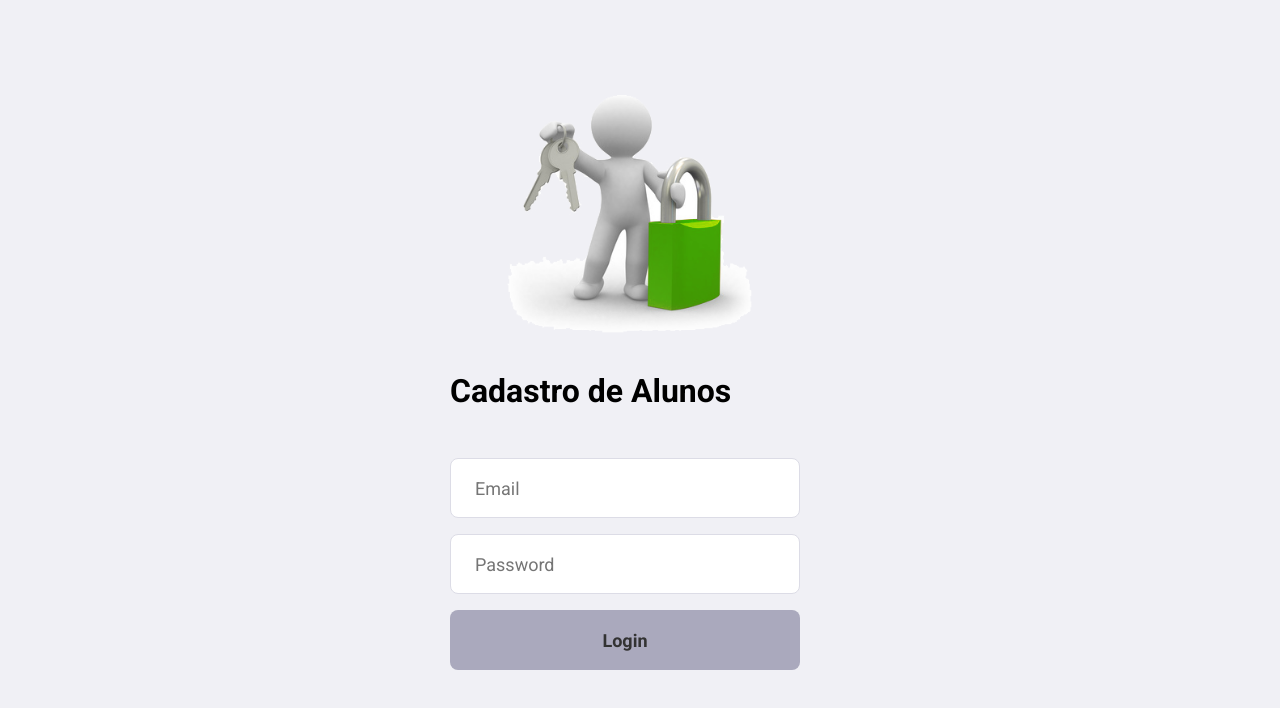
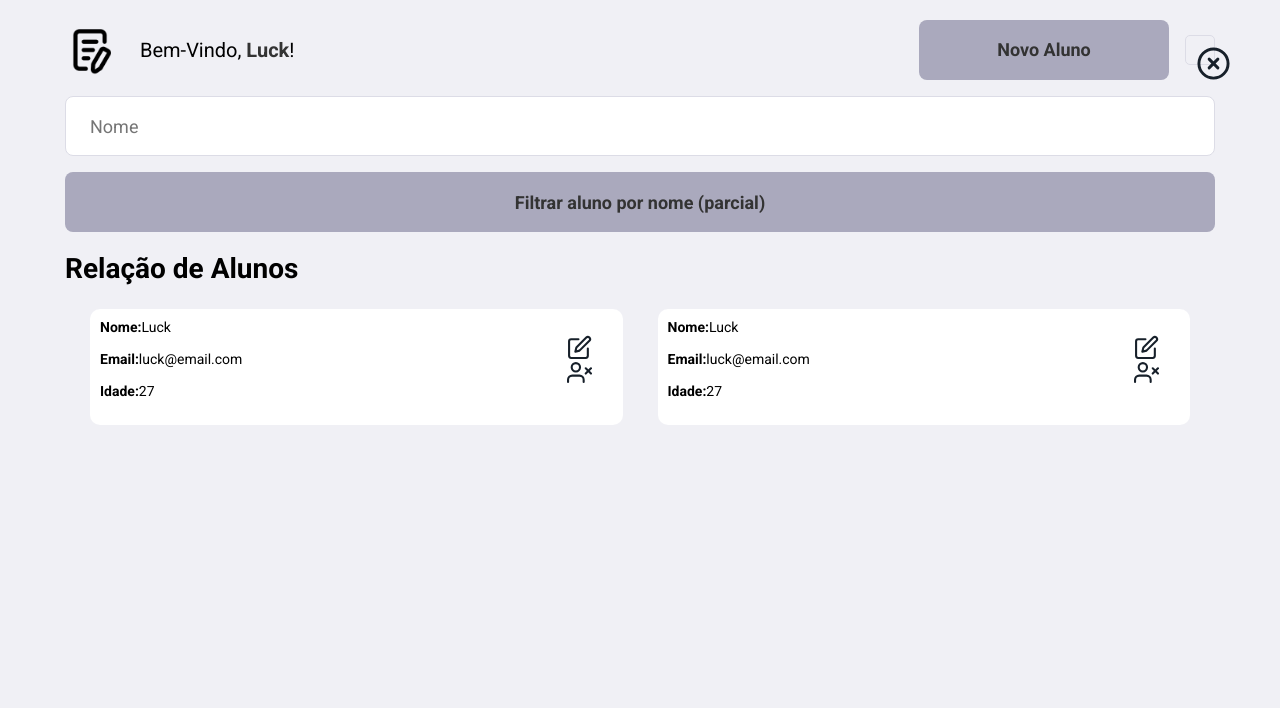
Before and after one commit to Lucas-GES/AlunosAPI, a React (Create React App) app in the folder frontend_final/: page /alunos in a window 1280 px wide. Shown: the top 708 px of the page. Built offline with nearby package versions, Linux system fonts and the light colour scheme.

Commit message:
ASP .NET Core - Aula 13

```diff
--- a/frontend_final/package.json
+++ b/frontend_final/package.json
@@ -8,6 +8,8 @@
     "@testing-library/user-event": "^13.5.0",
     "react": "^18.3.1",
     "react-dom": "^18.3.1",
+    "react-icons": "^5.2.1",
+    "react-router-dom": "^6.26.0",
     "react-scripts": "5.0.1",
     "web-vitals": "^2.1.4"
   },
--- a/frontend_final/src/App.js
+++ b/frontend_final/src/App.js
@@ -1,9 +1,9 @@
 import React from 'react';
-import Login from './pages/Login';
+import Rotas from './routes';
 import './Global.css';
 
 export default function App() {
   return (
-    <Login/>
+    <Rotas/>
   );
 }
--- /dev/null
+++ b/frontend_final/src/pages/Alunos/index.js
@@ -0,0 +1,55 @@
+import React from "react";
+import { Link } from "react-router-dom";
+import "./styles.css";
+import { FiEdit, FiUserX, FiXCircle } from "react-icons/fi";
+import logoCadastro from "../../assets/cadastro.png";
+
+export default function Alunos() {
+    return (
+        <div className="aluno-container">
+            <header>
+                <img src={logoCadastro} alt="Cadastro" />
+                <span>
+                    Bem-Vindo, <strong>Luck</strong>!
+                </span>
+                <Link className="button" to="aluno/novo">
+                    Novo Aluno
+                </Link>
+                <button type="button">
+                    <FiXCircle size={35} color="#17202a" />
+                </button>
+            </header>
+            <form>
+                <input type="text" placeholder="Nome" />
+                <button type="button" className="button">
+                    Filtrar aluno por nome (parcial)
+                </button>
+            </form>
+            <h1>Relação de Alunos</h1>
+            <ul>
+                <li>
+                    <b>Nome:</b>Luck<br /><br />
+                    <b>Email:</b>luck@email.com<br /><br />
+                    <b>Idade:</b>27<br /><br />
+                    <button type="button">
+                        <FiEdit size="25" color="#17202a"/>
+                    </button>
+                    <button type="button">
+                        <FiUserX size="25" color="#17202a"/>
+                    </button>
+                </li>
+                <li>
+                    <b>Nome:</b>Luck<br /><br />
+                    <b>Email:</b>luck@email.com<br /><br />
+                    <b>Idade:</b>27<br /><br />
+                    <button type="button">
+                        <FiEdit size="25" color="#17202a"/>
+                    </button>
+                    <button type="button">
+                        <FiUserX size="25" color="#17202a"/>
+                    </button>
+                </li>
+            </ul>
+        </div>
+    );
+}
--- /dev/null
+++ b/frontend_final/src/pages/Alunos/styles.css
@@ -0,0 +1,97 @@
+.aluno-container {
+    width: 100%;
+    max-width: 1200px;
+    padding: 0 25px;
+    margin: 20px auto;
+}
+
+.aluno-container header{
+    display: flex;
+    align-items: center;
+}
+
+.aluno-container header span{
+    font-size: 20px;
+    margin-left: 25px;
+}
+
+.aluno-container header span strong{
+    color: #333333;
+}
+
+.aluno-container header img{
+    height: 50px;
+}
+
+.aluno-container header a{
+    width: 250px;
+    margin-left: auto;
+    margin-top: 0;
+}
+
+.aluno-container header button{
+    height: 30px;
+    width: 30px;
+    padding: 10px;
+    border-radius: 5px;
+    border: 1px solid #DCDCE6;
+    background: transparent;
+    margin-left: 16px;
+    transition: border-color 0.5s;
+}
+
+.aluno-container header button:hover{
+    border-color: #201465;
+}
+
+.aluno-container h1{
+    margin-top: 20px;
+    margin-bottom: 24px;
+}
+
+.aluno-container ul{
+    display: grid;
+    padding: 0 25px;
+    grid-template-columns: repeat(2, 1fr);
+    grid-gap: 35px;
+    list-style: none;
+}
+
+.aluno-container ul li{
+    background: #ffffff;
+    padding: 10px;
+    border-radius: 10px;
+    position: relative;
+}
+
+.aluno-container ul li button{
+    position: absolute;
+    right: 25px;
+    top: 25px;
+    border: 0;
+    background: transparent;
+}
+
+.aluno-container ul li button + button{
+    top: 50px;
+}
+
+.aluno-container ul li button:hover{
+    opacity: 0.8;
+}
+
+.aluno-container ul li strong{
+    display: block;
+    margin-bottom: 16px;
+    color: #41414D;
+}
+
+.aluno-container ul li p + strong{
+    margin-top: 32px;
+}
+
+.aluno-container ul li p{
+    color: #737380;
+    line-height: 21px;
+    font-size: 16px;
+}
--- /dev/null
+++ b/frontend_final/src/routes.js
@@ -0,0 +1,15 @@
+import React from 'react';
+import { BrowserRouter, Route, Routes } from 'react-router-dom';
+import Login from './pages/Login';
+import Alunos from './pages/Alunos';
+
+export default function Rotas(){
+    return (
+        <BrowserRouter>
+            <Routes>
+                <Route path='/' exact Component={Login}/>
+                <Route path='/alunos' Component={Alunos}/>
+            </Routes>
+        </BrowserRouter>
+    );
+}
```
Also changed, not shown: frontend_final/src/assets/cadastro.png (added), 1 other file (tests, documents, lock files or other folders).
